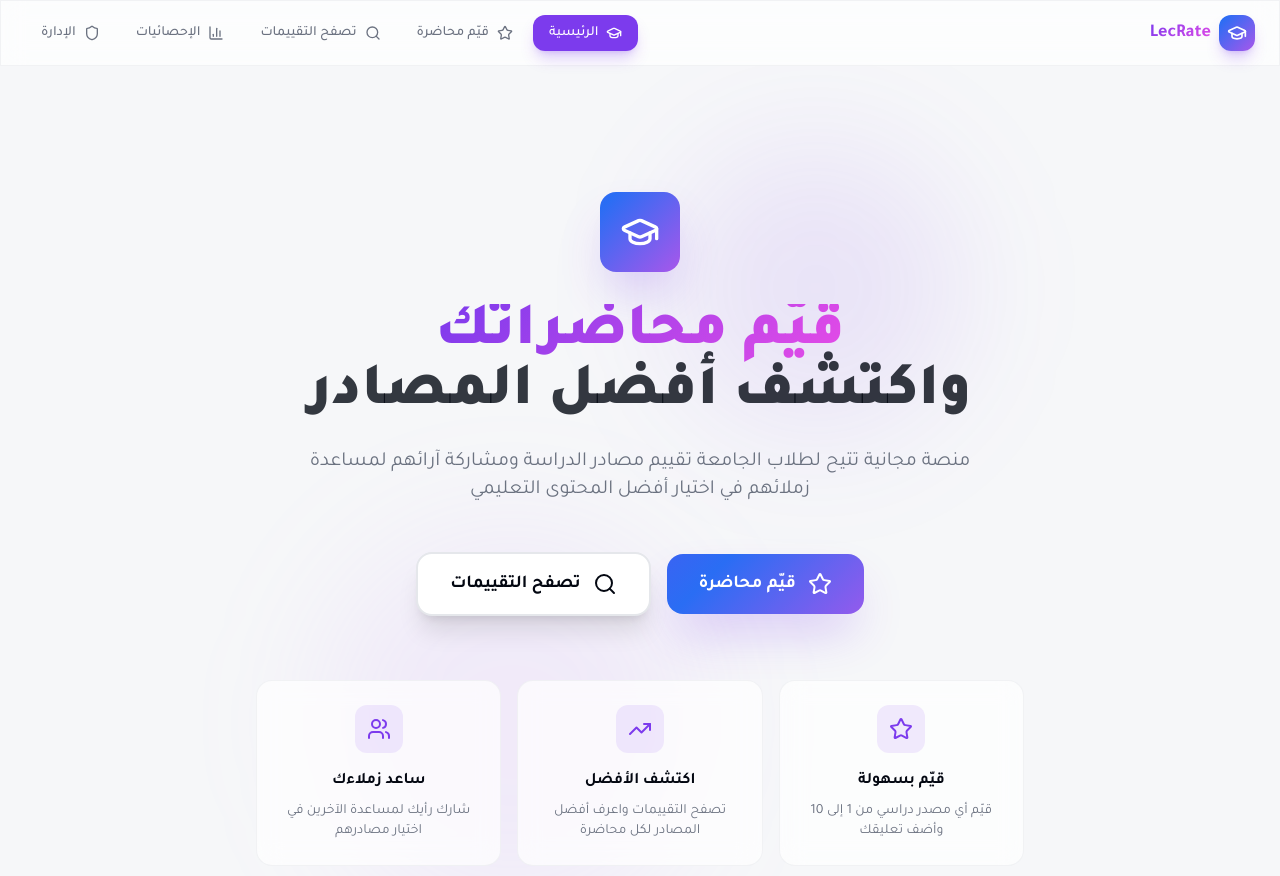
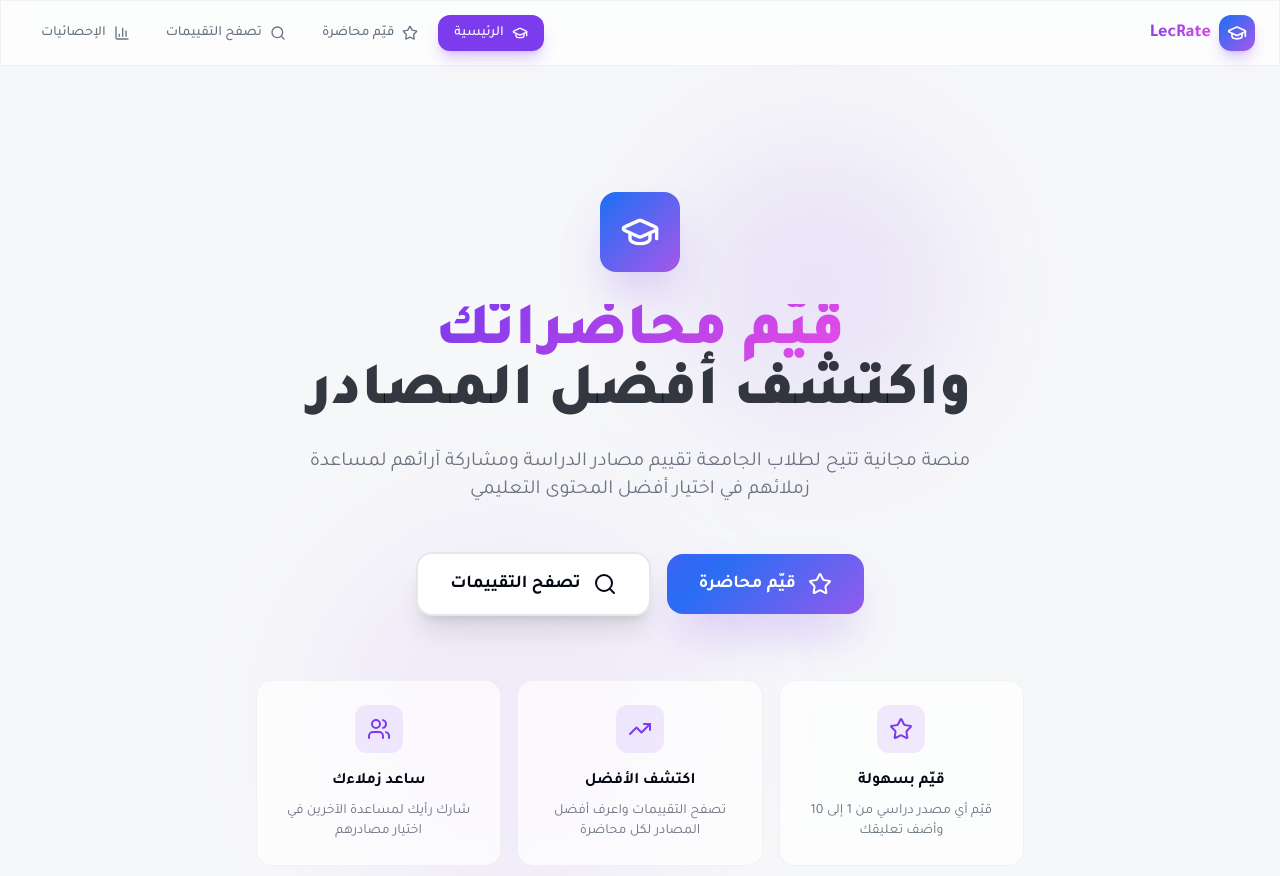
Before and after one commit to A7medGamall/LecRate, a Next.js app: page / in a window 1280 px wide. Shown: the top 876 px of the page. Built offline with nearby package versions, Linux system fonts and the light colour scheme.

Commit message:
إخفاء زر صفحة الإدارة من النافبار

```diff
--- a/src/components/Navbar.tsx
+++ b/src/components/Navbar.tsx
@@ -2,7 +2,7 @@
 
 import Link from "next/link";
 import { usePathname } from "next/navigation";
-import { GraduationCap, Star, BarChart3, Search, Shield, Menu, X } from "lucide-react";
+import { GraduationCap, Star, BarChart3, Search, Menu, X } from "lucide-react";
 import { useState } from "react";
 import { cn } from "@/lib/utils";
 
@@ -11,7 +11,6 @@ const navLinks = [
     { href: "/rate", label: "قيّم محاضرة", icon: Star },
     { href: "/browse", label: "تصفح التقييمات", icon: Search },
     { href: "/stats", label: "الإحصائيات", icon: BarChart3 },
-    { href: "/admin", label: "الإدارة", icon: Shield },
 ];
 
 export function Navbar() {
```
